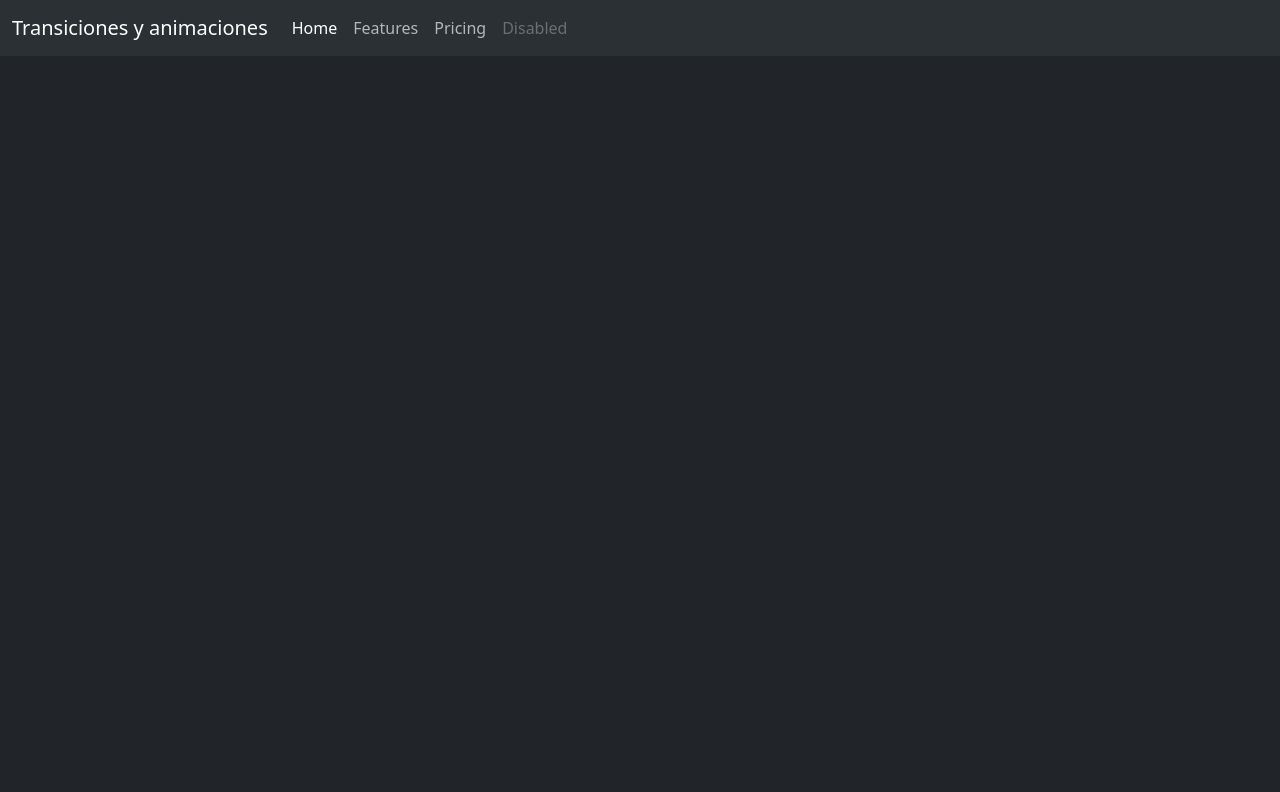
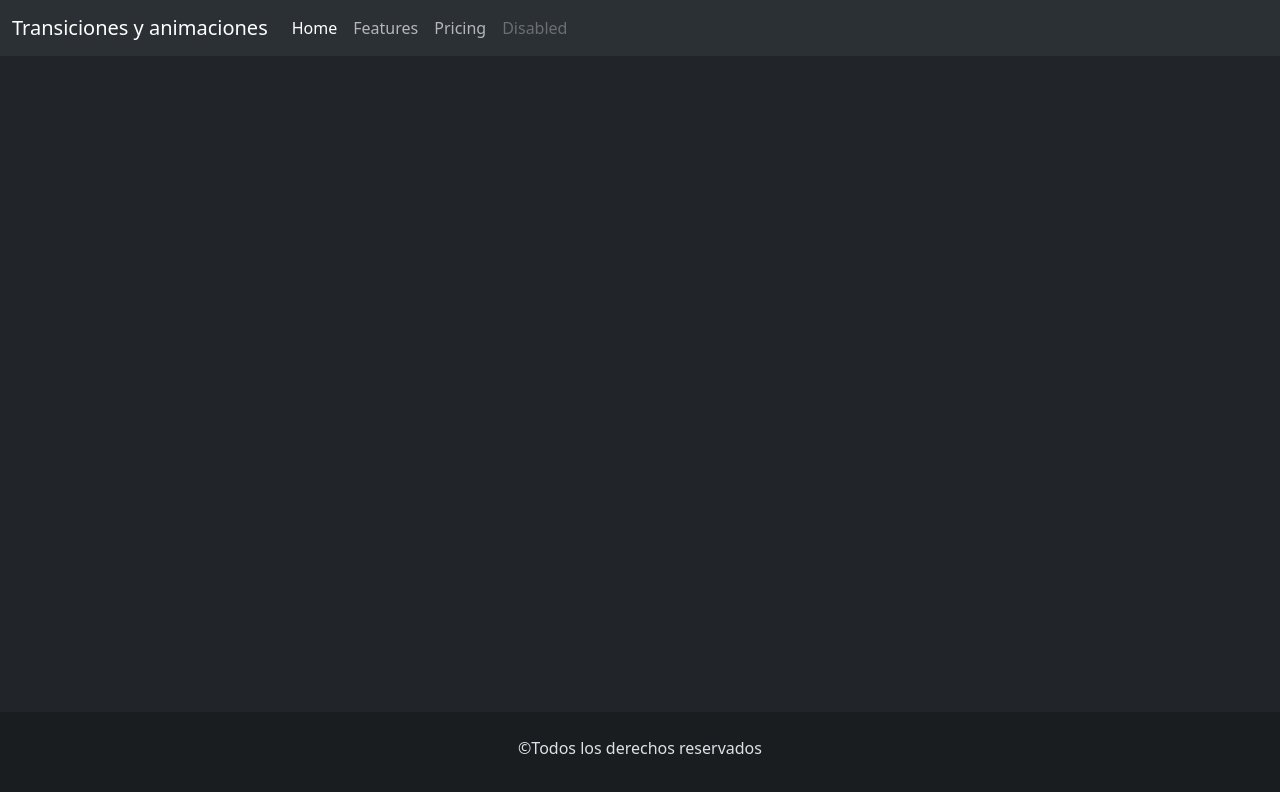
Before and after one commit to Molina-cyber/Practica-Animaciones, a plain HTML site: page index.html in a window 1280 px wide. Drawn offline with Linux system fonts and the light colour scheme.

Commit message:
Agregamos el footer y lo dejamos posicionado debajo

```diff
--- a/css/style.css
+++ b/css/style.css
@@ -0,0 +1,9 @@
+body{
+    display: flex;
+    flex-direction: column;
+    min-height: 100vh;
+}
+
+main{
+    flex-grow: 1;
+}
--- a/index.html
+++ b/index.html
@@ -41,7 +41,11 @@
         </nav>
     </header>
     <main></main>
-    <footer></footer>
+    <footer class="bg-dark-subtle text-center py-4">
+        <p>
+            &copy;Todos los derechos reservados
+        </p>
+    </footer>
     <script src="/js/bootstrap.min.js"></script>
 </body>
 
```
